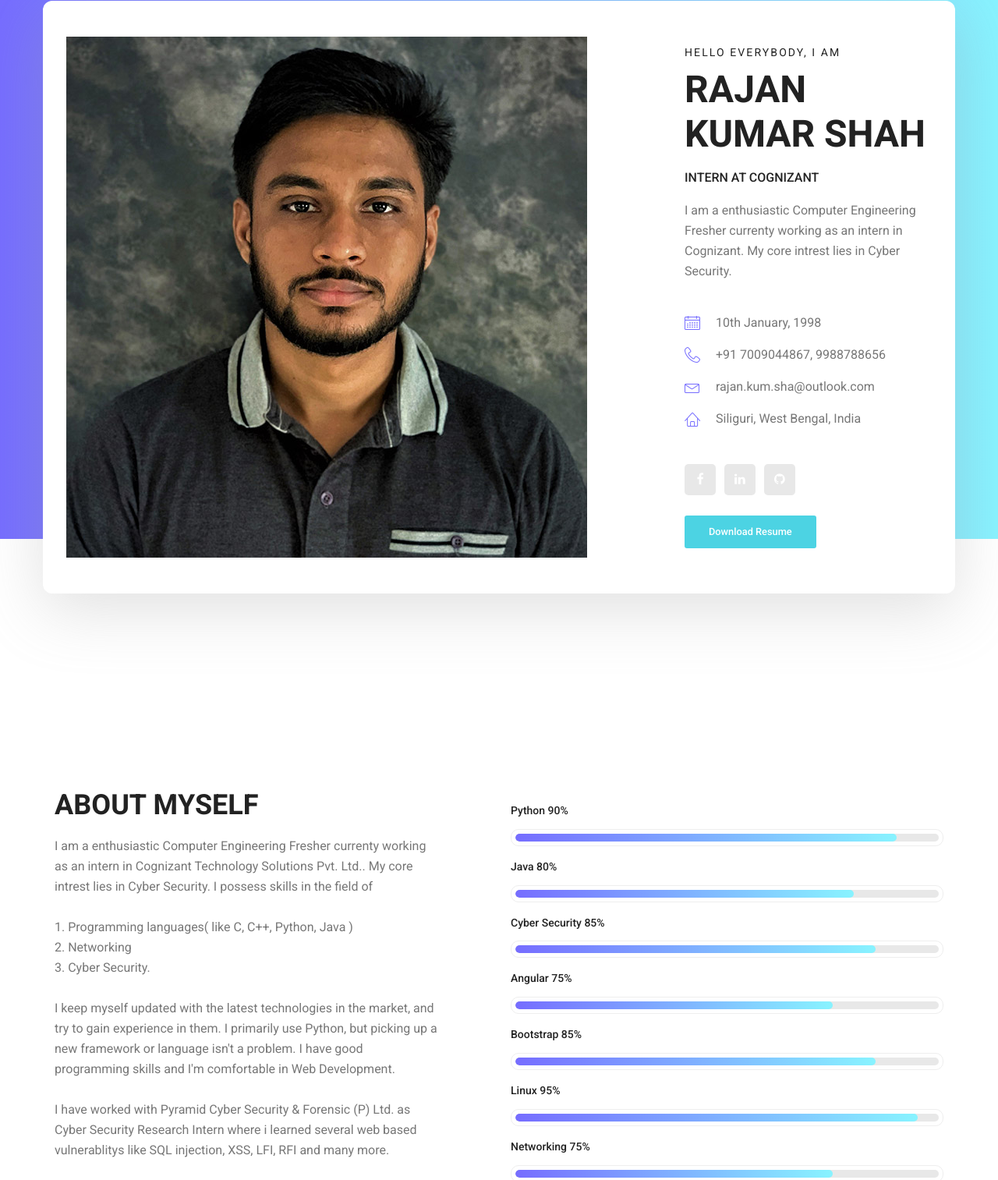
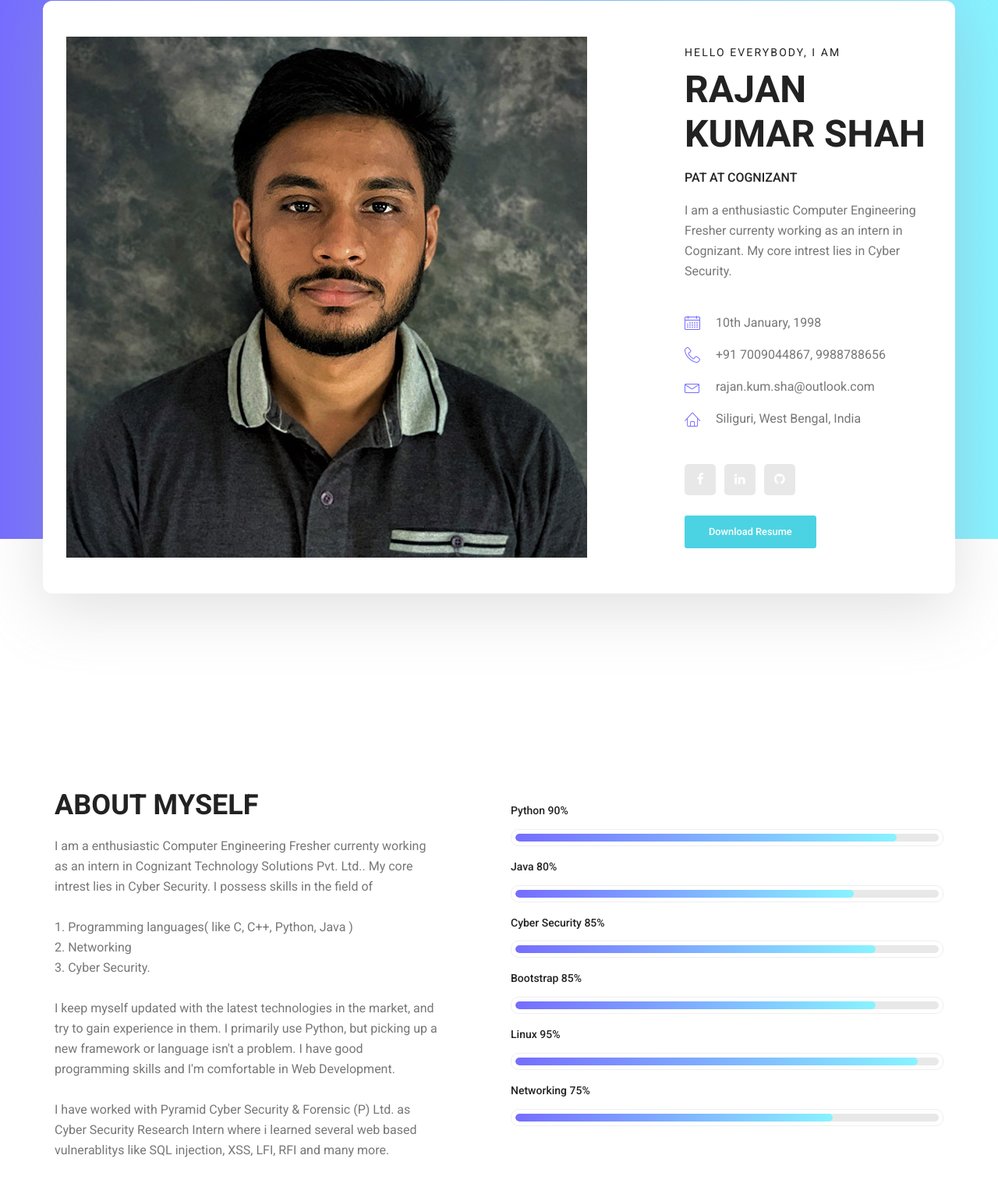
Before and after one commit to rajan98/rajan98.github.io, a plain HTML site: page index.html in a window 1280 px wide. Shown: the part 69-1582 px from the top of the page at 78% size. Drawn offline with Linux system fonts and the light colour scheme.

Commit message:
Update index.html

```diff
--- a/index.html
+++ b/index.html
@@ -50,7 +50,7 @@
                             <div class="personal_text">
                                 <h6>Hello Everybody, i am</h6>
                                 <h3>Rajan Kumar Shah</h3>
-                                <h4>Intern at Cognizant</h4>
+                                <h4>PAT at Cognizant</h4>
                                 <p>I am a enthusiastic Computer Engineering Fresher currenty working as an intern in Cognizant. My core intrest lies in Cyber Security.</p>
                                 <ul class="list basic_info">
                                     <li><a href="#"><i class="lnr lnr-calendar-full"></i> 10th January, 1998</a></li>
@@ -116,14 +116,14 @@
                                     </div>
                                 </div>
                             </div>
-                            <div class="skill_item">
+                            <!--<div class="skill_item">
                                 <h4>Angular <span class="counter">75</span>%</h4>
                                 <div class="progress_br">
                                     <div class="progress">
                                         <div class="progress-bar" role="progressbar" aria-valuenow="75" aria-valuemin="0" aria-valuemax="100"></div>
                                     </div>
                                 </div>
-                            </div>
+                            </div>  -->
                             <div class="skill_item">
                                 <h4>Bootstrap <span class="counter">85</span>%</h4>
                                 <div class="progress_br">
```
